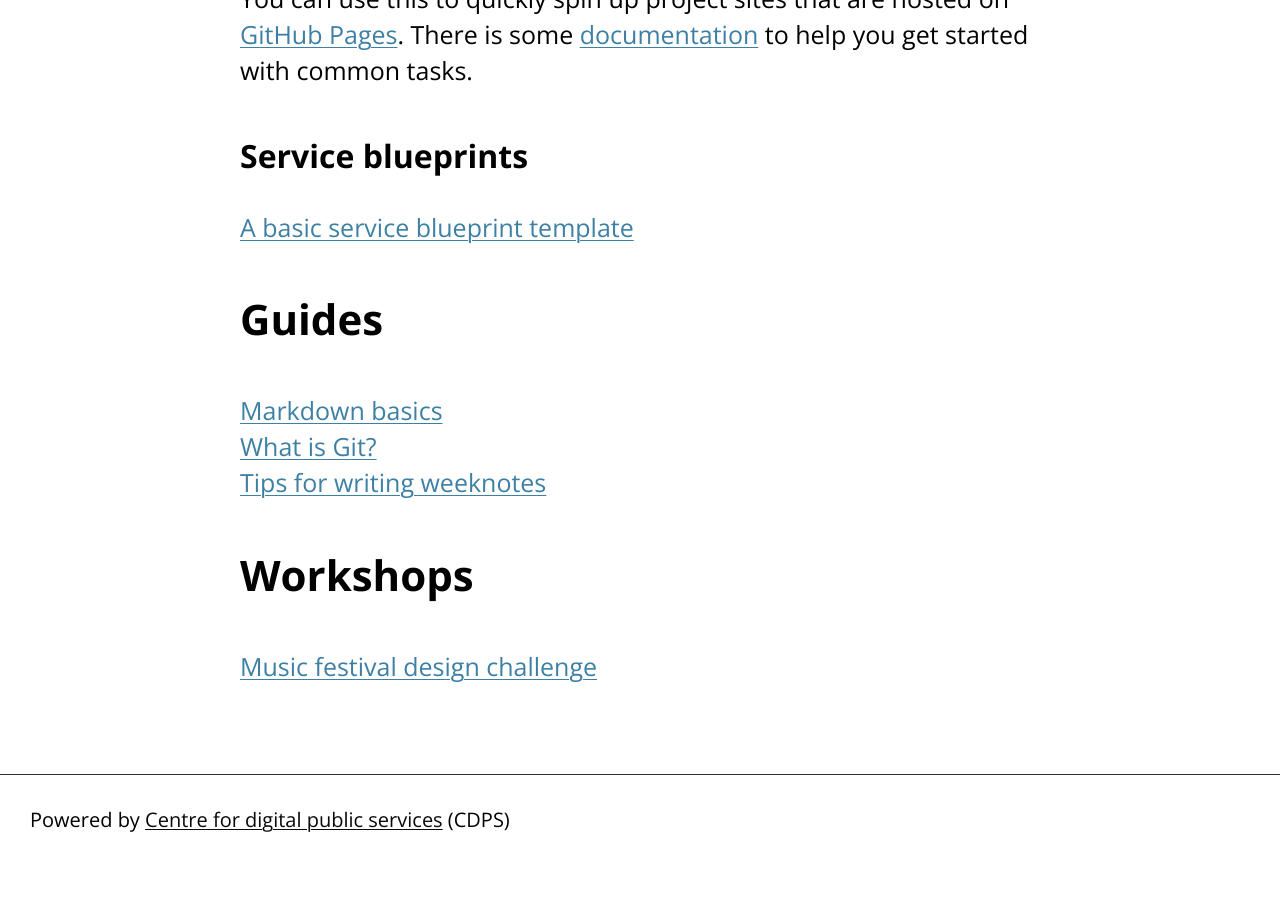
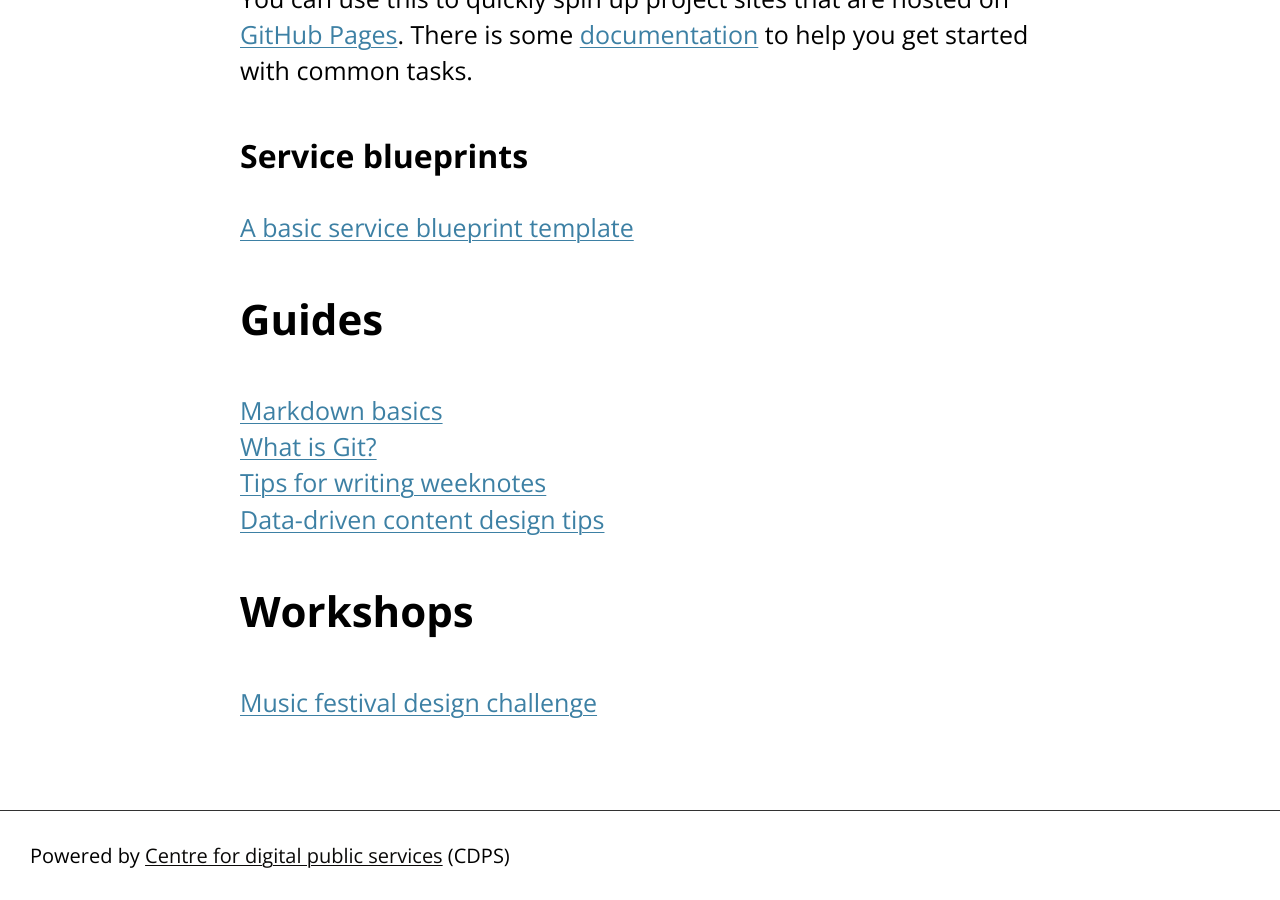
Before and after one commit to learnbymakingwales/learnbymakingwales.github.io, a Jekyll site: the page built from en/resource/index.md, in a window 1280 px wide and 900 px high, scrolled down 1387 px. Built offline with Jekyll 4.4.1, drawn with Linux system fonts in a browser that asks for light colours; before the commit the page ends 2251 px from its top, so only the background shows below that.

Commit message:
added content design tips

```diff
--- a/en/resource/index.md
+++ b/en/resource/index.md
@@ -36,7 +36,8 @@ There is some [documentation](https://github.com/learnbymakingwales/project-site
 
 [Markdown basics](/en/resource/markdown-basics.html) \
 [What is Git?](/en/resource/what-is-git.html) \
-[Tips for writing weeknotes](/en/resource/tips-for-writing-weeknotes.html)
+[Tips for writing weeknotes](/en/resource/tips-for-writing-weeknotes.html) \
+[Data-driven content design tips](/en/resource/content-design-tips.html)
 
 ## Workshops
 
```
